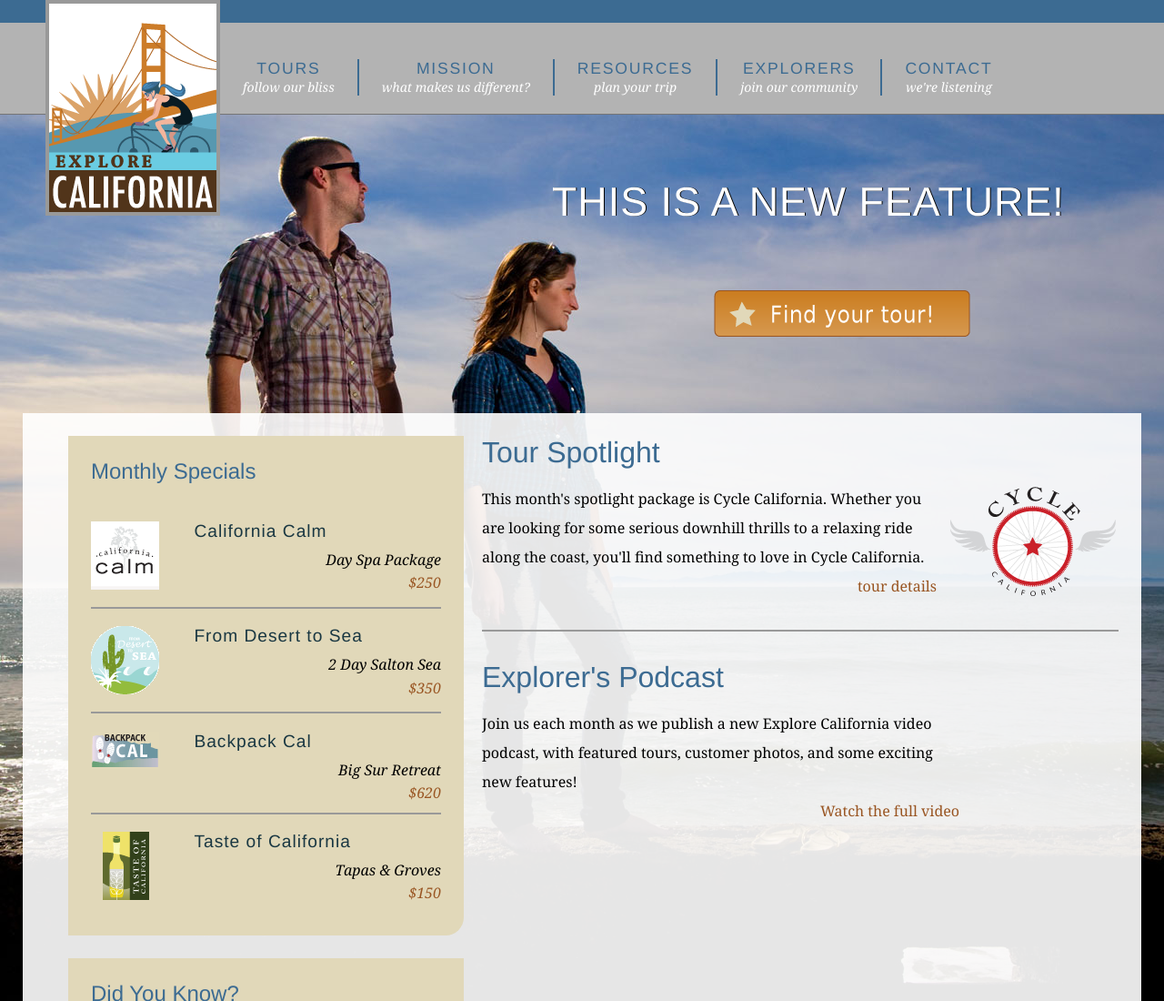
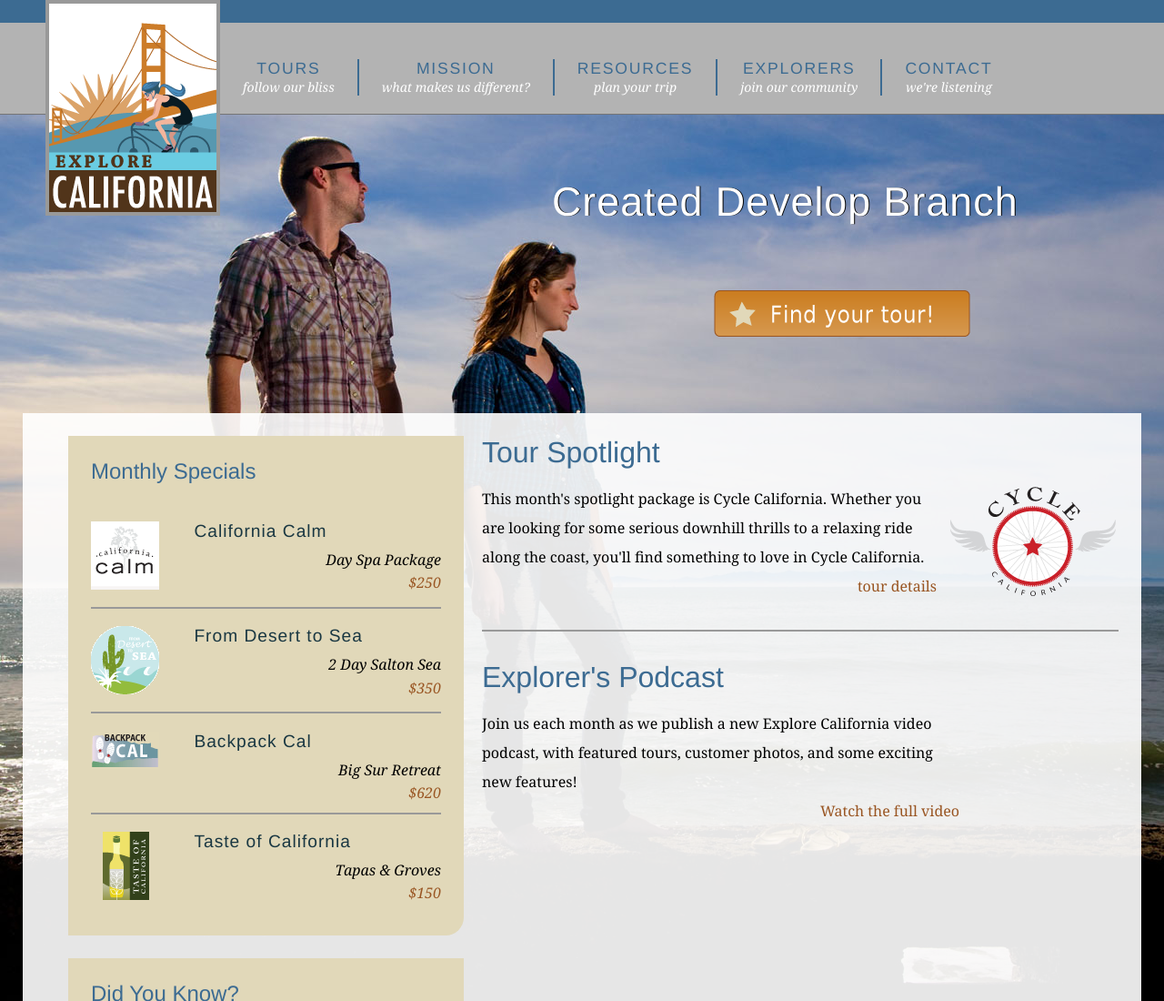
Before and after one commit to kennyr/explore_california, a plain HTML site: page index.html in a window 1280 px wide. Shown: the top 1100 px of the page at 91% size. Drawn offline with Linux system fonts and the light colour scheme.

Commit message:
Created Develop Branch. Changed text on index to reflect this

```diff
--- a/index.html
+++ b/index.html
@@ -55,7 +55,7 @@
       </div>
 
       <div id="actionCall">
-        <h1>THIS IS A NEW FEATURE!</h1>
+        <h1>Created Develop Branch</h1>
         <a href="tours.html" title="Find your tour!"><h2>Find your tour</h2></a>
       </div>
 
```
